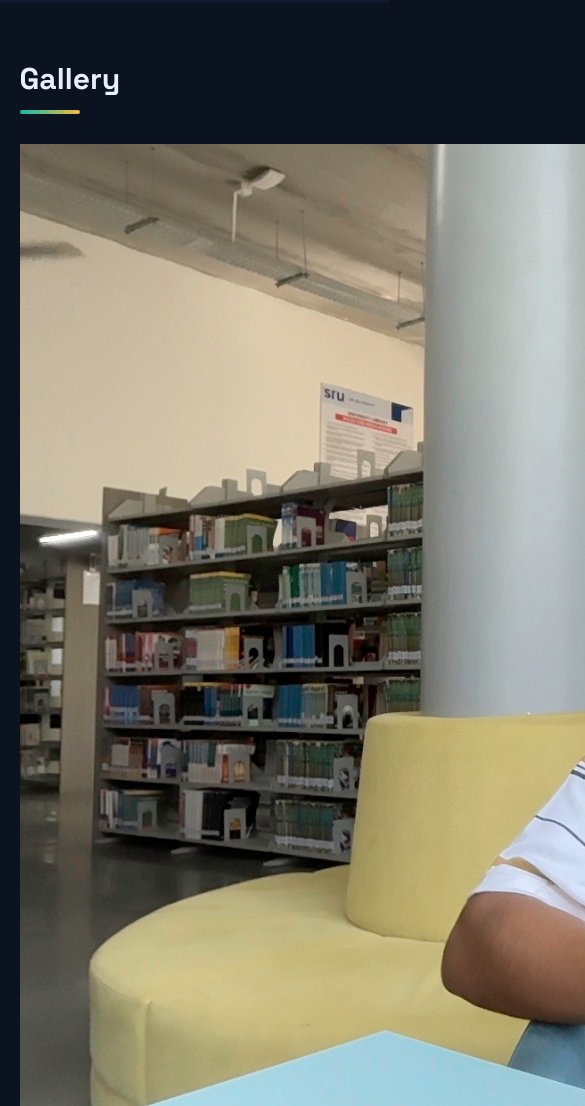
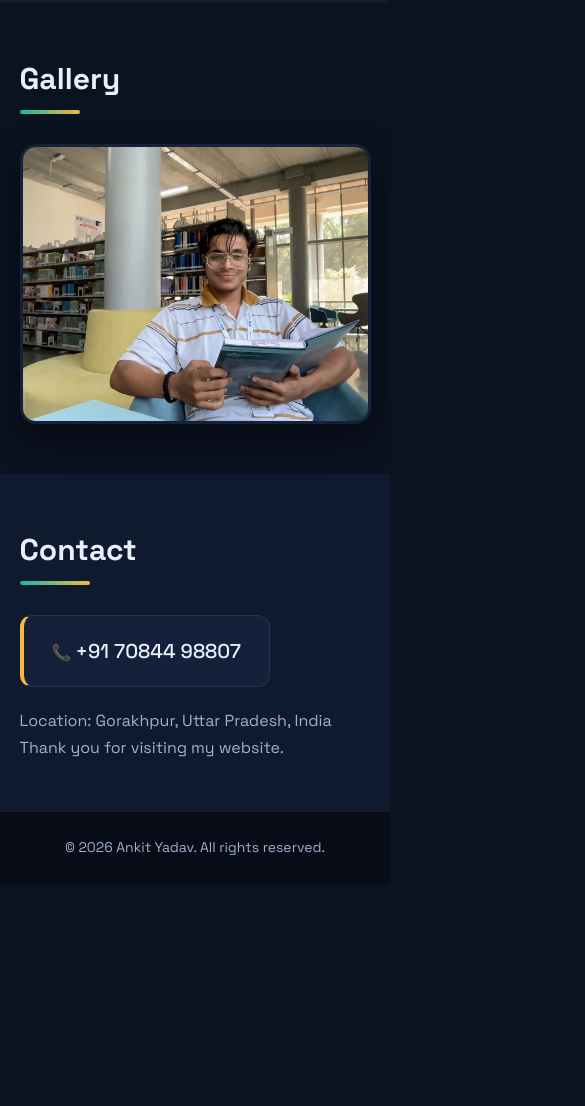
Before and after one commit to ankit4169y-coder/ankit-protfolio, a plain HTML site: page index.html in a window 390 px wide. Shown: the part 3017-4123 px from the top of the page, 585 px wide, since content can reach past the window. After the commit the page ends 3901 px from the top, so only its background shows below. Drawn offline with Linux system fonts and the light colour scheme.

Commit message:
Add gallery styles with responsive grid layout
Added styles for gallery layout and image effects.

```diff
--- a/style.css
+++ b/style.css
@@ -307,6 +307,26 @@ nav a:hover {
   border-color: transparent;
   transform: translateY(-3px);
 }
+/* ---------- Gallery ---------- */
+.gallery {
+  display: grid;
+  grid-template-columns: repeat(auto-fill, minmax(220px, 1fr));
+  gap: 18px;
+}
+
+.gallery img {
+  width: 100%;
+  height: 280px;
+  object-fit: cover;
+  border-radius: 16px;
+  border: 3px solid var(--card);
+  box-shadow: 0 15px 35px rgba(0, 0, 0, 0.45);
+  transition: 0.3s;
+}
+
+.gallery img:hover {
+  transform: translateY(-6px) scale(1.03);
+}
 
 /* ---------- Contact ---------- */
 .contact-card {
```
